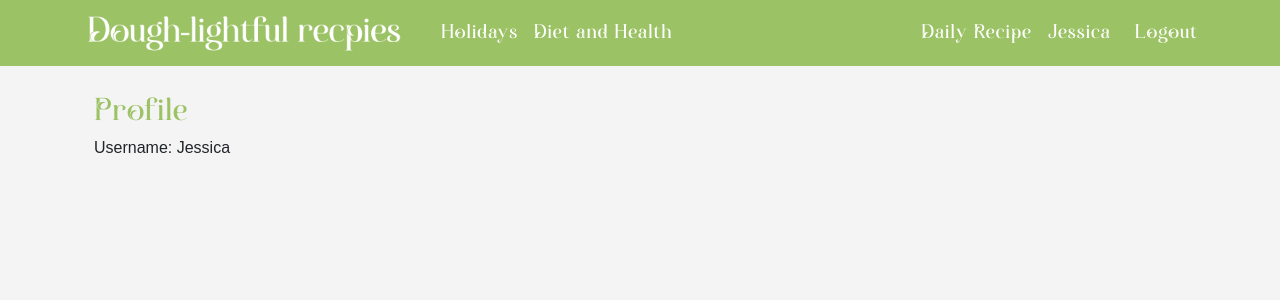
After one commit to Jessica-Stevenson/L6SD_26T1_Recipe_Webiste_Jessica_Stevenson, a Django app: page /profile/ in a window 1280 px wide. The commit adds this page. Shown: the top 300 px of the page. Run offline with Django 5.2, Linux system fonts and the light colour scheme; a user stored in the database is signed in; data comes from the database, SQL or seed files in the repository; both versions use the stored data as it was after the commit.

Commit message:
navbar styling'

```diff
--- a/recpiesite/recpie/models.py
+++ b/recpiesite/recpie/models.py
@@ -10,3 +10,15 @@ class Profile(models.Model):
 def create_profile(sender, instance, created, **kwargs):
     if created:
         Profile.objects.create(user=instance)
+
+
+class Recipe(models.Model):
+    user = models.ForeignKey(User, on_delete=models.CASCADE)
+    title = models.CharField(max_length=200)
+    ingredients = models.TextField()
+    instructions = models.TextField()
+    image = models.ImageField(upload_to='recipes/', blank=True, null=True)
+    created_at = models.DateTimeField(auto_now_add=True)
+
+    def __str__(self):
+        return self.title
--- a/recpiesite/recpie/static/recpiestatic/style.css
+++ b/recpiesite/recpie/static/recpiestatic/style.css
@@ -1,6 +1,19 @@
+@font-face {
+    font-family: 'Auralyess';
+    src: url("/static/recpiestatic/AuralyessFreeTrial-RpMrE.ttf") format('truetype');
+    font-weight: normal;
+    font-style: normal;
+}
+
 body {
     background-color: #f4f4f4;
     font-family: Arial, sans-serif;
+}
+
+.heading{
+    font-family: 'Auralyess', sans-serif;
+    color: #9BC264;
+    letter-spacing: 1px;
 }
 
 .custom-navbar {
@@ -17,21 +30,24 @@ body {
     width: auto;
 }
 
-/* ---------------- Main navbar links ---------------- */
+/* ---------------- Main links & dropdown ---------------- */
 .custom-navbar .nav-link,
 .custom-navbar .dropdown-toggle {
+    display: flex;
+    align-items: center;
+    justify-content: center;
     position: relative;
     color: white;
     text-decoration: none;
-    padding-bottom: 0.25rem;
-    display: inline-block;
-    transition: color 0.3s ease;
-    font-family: 'Auralyess free trial', sans-serif;
+    font-family: 'Auralyess', sans-serif;
     letter-spacing: 1px;
     font-size: 20px;
+    line-height: 1.5;
+    padding-bottom: 0.25rem;
+    transition: color 0.3s ease;
 }
 
-/* Underline for main links and dropdown toggle */
+/* Hover underline */
 .custom-navbar .nav-link::after,
 .custom-navbar .dropdown-toggle::after {
     content: '';
@@ -45,7 +61,6 @@ body {
     transform: translateX(-50%);
 }
 
-/* Hover underline */
 .custom-navbar .nav-link:hover::after,
 .custom-navbar .dropdown-toggle:hover::after {
     width: 100%;
@@ -58,9 +73,9 @@ body {
     display: none;
 }
 
-/* ---------------- Dropdown menu ---------------- */
+/* Dropdown menu */
 .custom-navbar .dropdown-menu {
-    display: block; /* Needed for animation */
+    display: block;
     opacity: 0;
     visibility: hidden;
     transform: translateY(10px);
@@ -70,25 +85,25 @@ body {
     border: none;
 }
 
-/* Show dropdown on hover */
 .custom-navbar .dropdown:hover .dropdown-menu {
     opacity: 1;
     visibility: visible;
     transform: translateY(0);
 }
 
-/* ---------------- Dropdown items ---------------- */
 .custom-navbar .dropdown-item {
+    display: flex;
+    align-items: center;
+    justify-content: center;
     position: relative;
     color: #9BC264;
     padding: 0.5rem 1rem;
-    transition: color 0.3s ease, background 0.3s ease;
-    font-family: 'Auralyess free trial', sans-serif;
+    font-family: 'Auralyess', sans-serif;
     letter-spacing: 1px;
     font-size: 20px;
+    transition: color 0.3s ease, background 0.3s ease;
 }
 
-/* Underline for dropdown items */
 .custom-navbar .dropdown-item::after {
     content: '';
     position: absolute;
@@ -101,11 +116,50 @@ body {
     transform: translateX(-50%);
 }
 
-/* Hover underline for dropdown items */
 .custom-navbar .dropdown-item:hover::after {
     width: 100%;
     left: 0;
     transform: none;
-    color: white;
     background-color: #9BC264;
 }
+
+/* ---------------- Username + Logout ---------------- */
+.user-logout-wrapper {
+    display: flex;
+    align-items: center;  /* vertical center */
+    gap: 0.5rem;
+}
+
+.user-logout-wrapper a {
+    display: flex;         /* flex ensures perfect vertical alignment */
+    align-items: center;
+    justify-content: center;
+    font-family: 'Auralyess', sans-serif;
+    font-size: 20px;
+    line-height: 1.5;
+    padding: 0;
+    margin: 0;
+    color: white;
+    text-decoration: none;
+    position: relative;
+    cursor: pointer;
+}
+
+/* Hover underline for username/logout */
+.user-logout-wrapper a::after {
+    content: '';
+    position: absolute;
+    left: 50%;
+    bottom: 0;
+    height: 4px;
+    width: 0;
+    background-color: white;
+    transition: all 0.3s ease;
+    transform: translateX(-50%);
+}
+
+.user-logout-wrapper a:hover::after {
+    width: 100%;
+    left: 0;
+    transform: none;
+}
--- a/recpiesite/recpie/urls.py
+++ b/recpiesite/recpie/urls.py
@@ -9,4 +9,6 @@ urlpatterns = [
     path('breakfast/', views.breakfast_view, name='breakfast'),
     path('lunch/', views.lunch_view, name='lunch'),
     path('dinner/', views.dinner_view, name='dinner'),
+    path('recipe/<int:pk>/', views.recpie_detail_view, name='recpie_detail'),
+    path('profile/', views.profile_view, name='profile'),
 ]
--- a/recpiesite/recpie/views.py
+++ b/recpiesite/recpie/views.py
@@ -2,6 +2,14 @@ from django.shortcuts import render, redirect
 from django.contrib.auth.forms import UserCreationForm
 from django.contrib.auth import login
 from django.contrib.auth.decorators import login_required
+from django.shortcuts import get_object_or_404
+from .models import Recipe
+from .models import Profile
+
+@login_required
+def profile_view(request):
+    profile = Profile.objects.get(user=request.user)
+    return render(request, 'registration/profile.html', {'profile': profile})
 
 def home_view(request):
     return render(request, 'home.html')
@@ -32,3 +40,7 @@ def signup_view(request):
         form = UserCreationForm()
 
     return render(request, 'registration/signup.html', {'form': form})
+
+def recpie_detail_view(request, pk):
+    recpie = get_object_or_404(Recipe, pk=pk)
+    return render(request, 'food/recpie_detail.html', {'recpie': recpie})
--- a/recpiesite/templates/base.html
+++ b/recpiesite/templates/base.html
@@ -3,31 +3,28 @@
 <html>
 <head>
     <title>Recpie</title>
-
-    <link href="https://cdn.jsdelivr.net/npm/bootstrap@5.3.2/dist/css/bootstrap.min.css"
-        rel="stylesheet">
-
+    <link href="https://cdn.jsdelivr.net/npm/bootstrap@5.3.2/dist/css/bootstrap.min.css" rel="stylesheet">
     <link rel="stylesheet" href="{% static 'recpiestatic/style.css' %}">
 </head>
 <body>
 
 <nav class="navbar navbar-expand-sm navbar-dark custom-navbar">
-        <div class="container">
+    <div class="container d-flex align-items-center">
 
+        <!-- Left links -->
         <div class="d-flex align-items-center">
-                <a class="navbar-brand me-4 d-flex align-items-center" href="{% url 'home' %}">
-                    <img src="{% static 'recpiestatic/Logoagian.png' %}"
-                        alt="Logo"
-                        class="logo-img me-2">
+            <a class="navbar-brand d-flex align-items-center me-4" href="{% url 'home' %}">
+                <img src="{% static 'recpiestatic/Logoagian.png' %}" alt="Logo" class="logo-img me-2">
             </a>
-
 
             <a class="nav-link text-white me-3" href="{% url 'holidays' %}">Holidays</a>
             <a class="nav-link text-white" href="{% url 'health_diet' %}">Diet and Health</a>
-
         </div>
 
+        <!-- Right links -->
         <div class="d-flex align-items-center ms-auto">
+
+            <!-- Dropdown -->
             <div class="nav-item dropdown me-3">
                 <a class="nav-link dropdown-toggle text-white" href="#" role="button" data-bs-toggle="dropdown" aria-expanded="false">
                     Daily Recipe
@@ -38,34 +35,30 @@
                     <li><a class="dropdown-item" href="{% url 'dinner' %}">Dinner</a></li>
                 </ul>
             </div>
+
             {% if user.is_authenticated %}
-                    <a class="nav-link text-white" href="{% url 'profile' %}">
-                        <span class="text-white me-3">
-                            {{ user.username }}
-                        </span>
+            <!-- Username + Logout -->
+            <div class="user-logout-wrapper d-flex align-items-center">
+                <a class="nav-link text-white me-3" href="{% url 'profile' %}">{{ user.username }}</a>
+                <a href="#" class="nav-link text-white logout-link" onclick="document.getElementById('logout-form').submit(); return false;">
+                    Logout
                 </a>
-                    <form method="post" action="{% url 'logout' %}" class="d-inline">
+                <form id="logout-form" method="post" action="{% url 'logout' %}" style="display:none;">
                     {% csrf_token %}
-                        <button type="submit" class="btn btn-link nav-link text-white p-0">
-                            Logout
-                        </button>
                 </form>
+            </div>
             {% else %}
-                    <a class="nav-link text-white me-3" href="{% url 'login' %}">
-                        Login
-                    </a>
-                    <a class="nav-link text-white" href="{% url 'signup' %}">
-                        Sign Up
-                    </a>
+            <a class="nav-link text-white me-3" href="{% url 'login' %}">Login</a>
+            <a class="nav-link text-white" href="{% url 'signup' %}">Sign Up</a>
             {% endif %}
+
         </div>
 
     </div>
 </nav>
 
 <div class="container mt-4">
-        {% block content %}
-        {% endblock %}
+    {% block content %}{% endblock %}
 </div>
 
 <script src="https://cdn.jsdelivr.net/npm/bootstrap@5.3.2/dist/js/bootstrap.bundle.min.js"></script>
--- /dev/null
+++ b/recpiesite/templates/registration/profile.html
@@ -0,0 +1,8 @@
+{% extends 'base.html' %}
+
+{% block content %}
+<div class="container mt-4">
+    <h2 class="heading">Profile</h2>
+    <p>Username: {{ profile.user.username }}</p>
+</div>
+{% endblock %}
```
Also changed, not shown: recpiesite/templates/home.html (+29 -27 lines), recpiesite/db.sqlite3, recpiesite/recpie/static/recpiestatic/AuralyessFreeTrial-RpMrE.ttf (added). Lines whose indentation alone changed are shown as unchanged.
